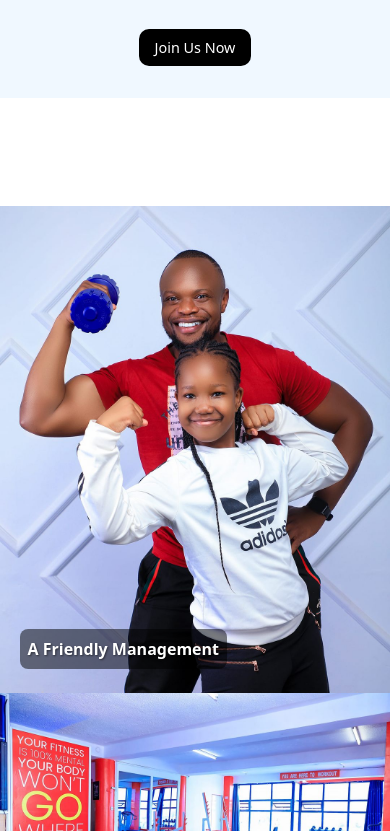
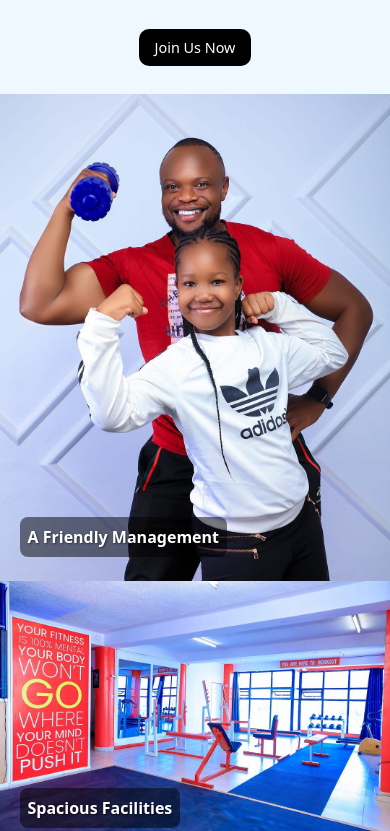
Before and after one commit to FrankMulesi/CPKFitness, a plain HTML site: page index.html in a window 390 px wide. Shown: the part 671-1502 px from the top of the page. Drawn offline with nearby package versions, Linux system fonts and the light colour scheme.

Commit message:
Update Style.css

```diff
--- a/Style.css
+++ b/Style.css
@@ -285,7 +285,7 @@ body {
 @media (max-width: 768px) {
     .flood {
         flex-direction: column;
-        margin-top: 10rem; /* Added separation from hero section */
+        margin-top: 3rem; /* Added separation from hero section */
     }
 
     .image-container {
```
